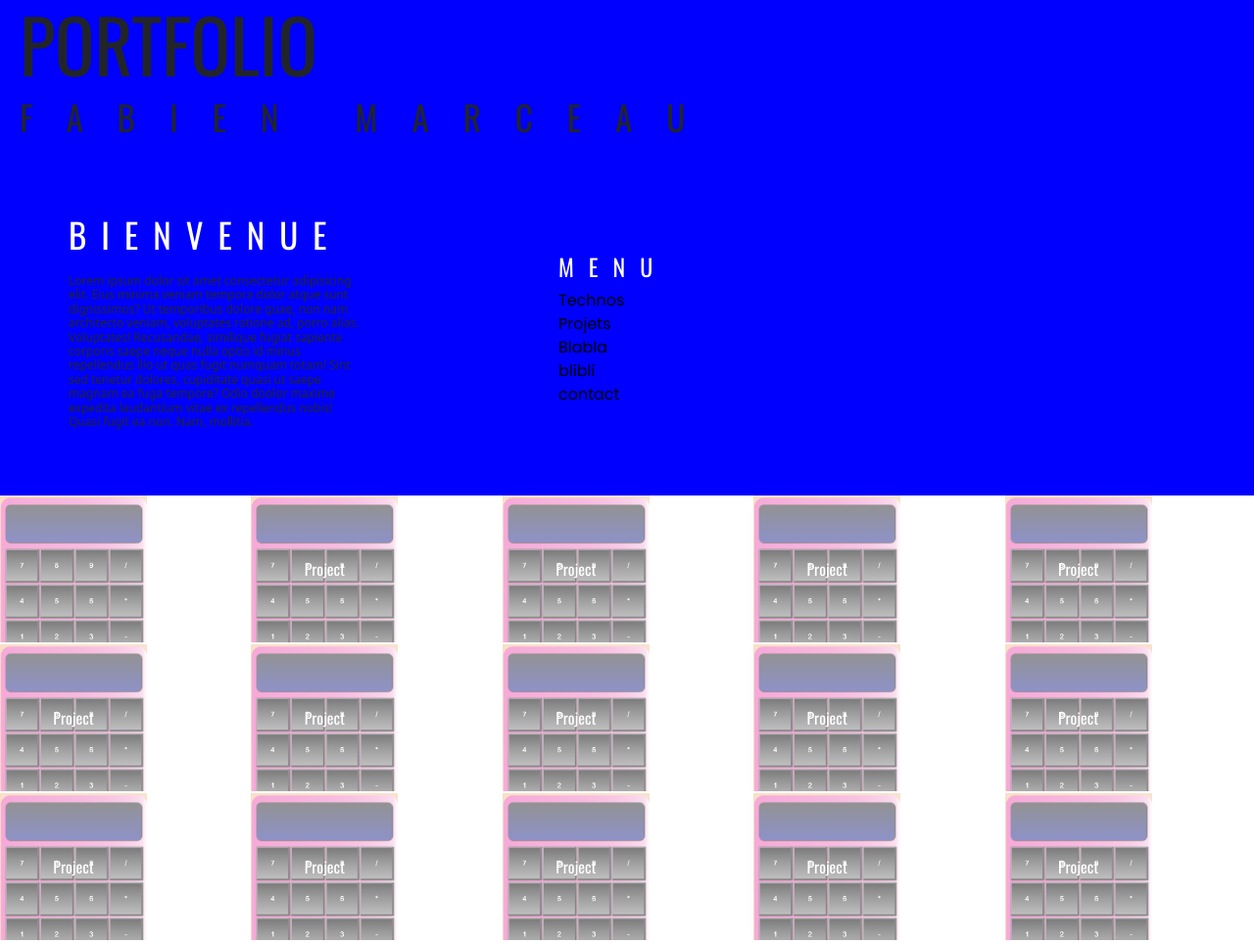
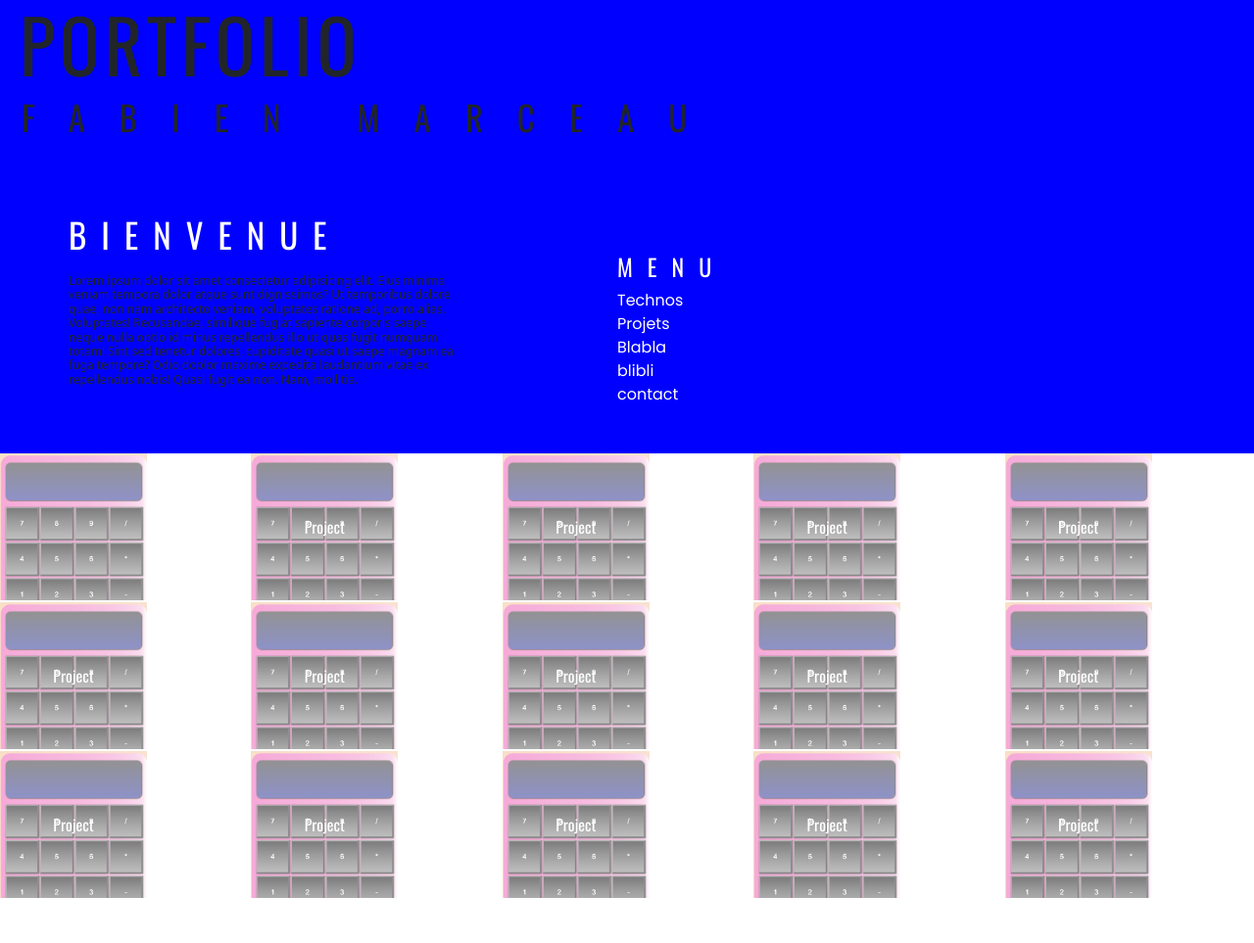
Before and after one commit to Github1234fab/portfolio, a plain HTML site: page Home/home.html in a window 1280 px wide. Shown: the top 963 px of the page at 98% size. Drawn offline with nearby package versions, Linux system fonts and the light colour scheme; a web font is replaced by a local one.

Commit message:
nouvelle mouture

```diff
--- a/Home/home.css
+++ b/Home/home.css
@@ -15,14 +15,14 @@ body {
 .home_title {
   font-size: 75px;
   font-family: oswald;
-  word-spacing: 20px;
+  letter-spacing: 5px;
   margin-left: 20px;
 }
 .home_name {
   font-size: 35px;
   font-family: oswald;
   letter-spacing: 35px;
-  margin-left: 20px;
+  margin-left: 22px;
 }
 
 .carousel-img {
@@ -41,31 +41,33 @@ body {
   width: 100%;
 }
 .home_about {
-  width: 300px;
+  width: 400px;
   margin-top: 70px;
   margin-left: 70px;
   margin-bottom: 30px;
 }
-.home_about h3 {
-  font-size: 12px;
-  margin-top: 20px;
-}
+
 .home_about h2 {
   font-size: 35px;
   font-family: oswald;
   letter-spacing: 15px;
   color: white;
 }
+.home_about h3 {
+  font-size: 12px;
+  margin-top: 20px;
+  font-weight: 400;
+}
 .home_menu {
   margin-top: 110px;
-  margin-left: 200px;
+  margin-left: 160px;
 }
 .home_nav {
   display: flex;
   flex-direction: column;
 }
 .home_a {
-  color: rgb(0, 0, 0);
+  color: rgb(255, 255, 255);
   text-decoration: none;
   font-family: oswald;
   font-family: poppins;
@@ -78,6 +80,12 @@ body {
   font-size: 24px;
   letter-spacing: 15px;
 }
+/* .electric_line{
+    width: 90%;
+    height: 1px;
+    background-color: white;
+    margin-top: 30px;
+} */
 .projects {
   background-color: rgb(9, 8, 8);
   background: url(../assets/Capture\ d’écran\ 2023-04-10\ à\ 12.25.08.png);
@@ -85,14 +93,14 @@ body {
   height: 150px;
   width: 150px;
   opacity: 0.5;
-  transition: opacity .700s ease-in-out;
+  transition: opacity 0.7s ease-in-out;
   color: white;
   font-family: oswald;
   display: flex;
   align-items: center;
   justify-content: center;
 }
-.projects:hover{
+.projects:hover {
   opacity: 1;
 }
 .projects_grid {
@@ -104,13 +112,9 @@ body {
   background-color: rgb(255, 255, 255);
   grid-template-columns: repeat(5, 1fr);
   grid-template-rows: repeat(4, 1fr);
-  grid-template-areas:
-  "projects, projects, projects, projects, projects",
-  "projects, projects, projects, projects, projects"
-  "projects, projects, projects, projects, projects";
-
+  grid-template-areas: "projects, projects, projects, projects, projects", "projects, projects, projects, projects, projects" "projects, projects, projects, projects, projects";
 }
-.container_projects_grid{
+.container_projects_grid {
   display: flex;
   justify-content: center;
 }
--- a/Home/home.html
+++ b/Home/home.html
@@ -22,7 +22,7 @@
       <h1 class="home_title">PORTFOLIO</h1>
       <h1 class="home_name">FABIEN MARCEAU</h1>
     </div>
-
+<div class="electric_line"></div>
     <div class="home_bienvenue_nav">
     <div class="home_about">
         <h2>BIENVENUE</h2>
```
Lines whose indentation alone changed are shown as unchanged.
